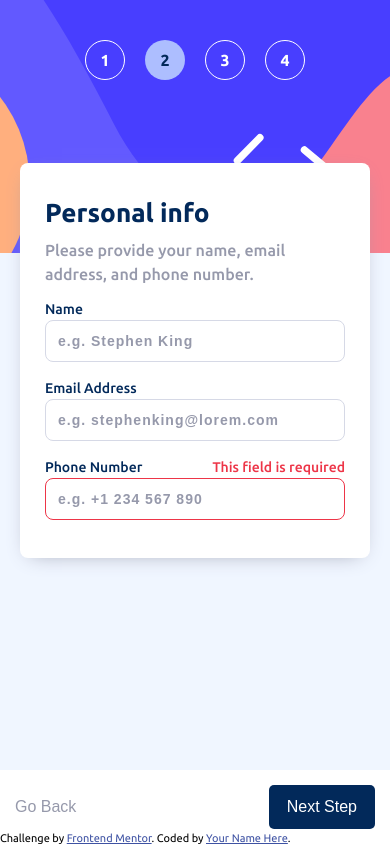
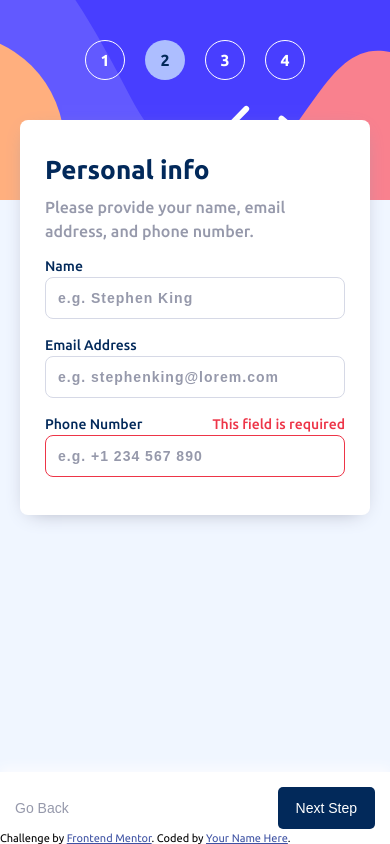
Before and after one commit to Bednar8/Multi-step-form, a website built with Parcel: page index.html in a window 390 px wide. Built offline with nearby package versions, Linux system fonts and the light colour scheme.

Commit message:
fixed some media queries

```diff
--- a/index.html
+++ b/index.html
@@ -17,6 +17,8 @@
 <body>
 
   <!-- Sidebar/nav start -->
+  <div class="bg-decoration"><img src="./assets/images/bg-sidebar-mobile.svg"
+      alt=""></div>
   <div class="container">
 
     <nav class="nav__mobile">
--- a/src/css/main.css
+++ b/src/css/main.css
@@ -2,7 +2,7 @@
 
 /* Frontend Mentor code */
 .attribution {
-	position: absolute;
+	position: fixed;
 	bottom: 0;
 	font-size: 11px;
 	text-align: center;
@@ -44,9 +44,10 @@ html {
 }
 
 body {
-	height: 100vh;
+	/* height: 100vh; */
 	font-family: "Ubuntu", sans-serif;
 	font-size: 1.6rem;
+	background-color: var(--color-magnolia);
 }
 
 /* Buttons */
@@ -63,11 +64,12 @@ body {
 	display: flex;
 	justify-content: space-between;
 	background-color: var(--color-white);
+	box-shadow: 0px -5px 10px var(--color-alabaster);
 }
 
 .btn-steps {
 	border: none;
-	font-size: 1.6rem;
+	font-size: 1.4rem;
 	font-weight: 500;
 	cursor: pointer;
 }
@@ -95,6 +97,19 @@ body {
 }
 
 /* base classes */
+/* .bg-decoration {
+	width: 100%;
+} */
+
+.bg-decoration img {
+	position: absolute;
+	top: 0;
+	left: 0;
+	width: 100%;
+	height: 200px;
+	z-index: -1;
+	object-fit: cover;
+}
 
 .hidden {
 	display: none;
@@ -104,7 +119,7 @@ body {
 	position: relative;
 	margin: 0 auto;
 	height: 100%;
-	background-color: var(--color-magnolia);
+	/*  */
 }
 
 .nav__desktop {
@@ -112,12 +127,12 @@ body {
 }
 
 .nav__mobile {
-	height: 30%;
+	/* height: 30%; */
 	display: flex;
 	justify-content: center;
-	background-image: url(/assets/images/bg-sidebar-mobile.svg);
-	background-size: cover;
-	background-position: center;
+	/* background-image: url(/assets/images/bg-sidebar-mobile.svg); */
+	/* background-size: cover; */
+	/* background-position: center; */
 	color: var(--color-white);
 	font-weight: 700;
 }
@@ -153,7 +168,8 @@ body {
 .step__container--box {
 	max-width: 600px;
 	margin: 0 auto;
-	margin-top: -9rem;
+	margin-bottom: 100px;
+	/* margin-top: -9rem; */
 	padding: 3.5rem 2.5rem;
 	background-color: var(--color-white);
 	border-radius: 8px;
@@ -445,7 +461,12 @@ body {
 		align-items: center;
 		justify-content: center;
 		flex-direction: column;
+		min-height: 100vh;
 		background-color: var(--color-magnolia);
+	}
+
+	.bg-decoration {
+		display: none;
 	}
 	.step__container {
 		display: flex;
@@ -453,16 +474,18 @@ body {
 		align-items: center;
 		margin: 0 auto;
 		height: 100%;
+		width: 65%;
 		/* max-height: 100%; */
 	}
 	.container {
 		display: flex;
 		justify-content: center;
 		align-items: center;
+		/* margin-top: 5rem; */
 		padding: 2rem;
 		max-width: 1000px;
 		width: 80%;
-		max-height: 80%;
+		height: 500px;
 		border-radius: 8px;
 		background-color: var(--color-white);
 		box-shadow: 0px 5px 20px -10px var(--color-cool-gray);
@@ -488,7 +511,7 @@ body {
 		background-image: url("/assets/images/bg-sidebar-desktop.svg");
 		background-size: cover;
 		background-position: center;
-		width: 40%;
+		width: 35%;
 		height: 100%;
 		border-radius: 8px;
 	}
```
